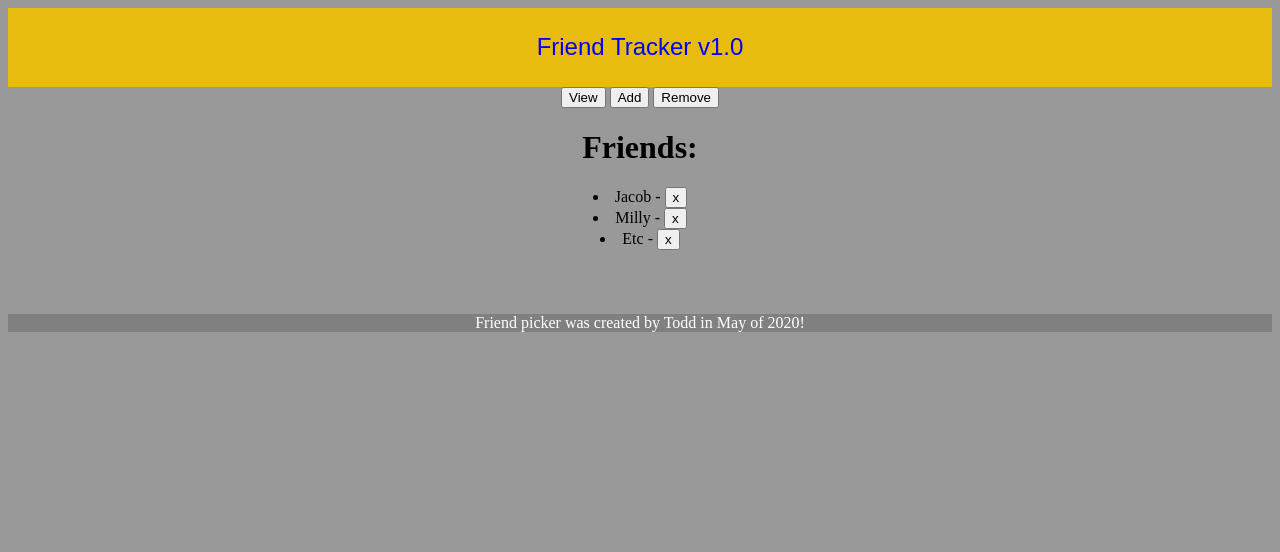
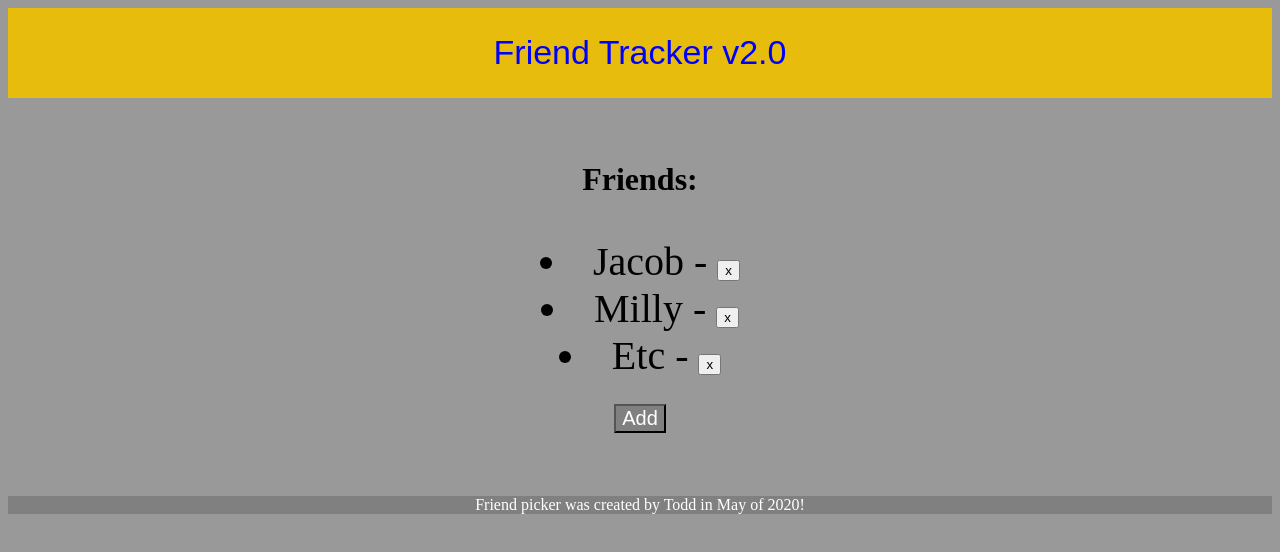
Before and after one commit to teros1121/Friend-Tracker, a plain HTML site: page index.html in a window 1280 px wide. Drawn offline with Linux system fonts and the light colour scheme.

Commit message:
Improve styles

```diff
--- a/index.html
+++ b/index.html
@@ -4,11 +4,12 @@
   <style>
 
   .header{
-    font-size: 24px;
+    font-size: 34px;
     color: blue;
     background-color: #e8bc0c;
     font-family: sans-serif;
     padding: 2%;
+    margin-bottom: 5%;
   }
 
   body {
@@ -21,21 +22,32 @@
     color: white;
   }
 
+  #friends-names{
+    font-size: 40px;
+
+  }
+
+  .ui-btn{
+    color: white;
+    background-color: grey;
+    font-size: 20px;
+    margin-top: 2%
+  }
+
   </style>
 </head>
 <center>
 <div class = "header">
-Friend Tracker v1.0
+Friend Tracker v2.0
 </div>
 
-<button onclick="view();">View</button>
-<button onclick="add();">Add</button>
-<button onclick="remove();">Remove</button>
+
 
 <h1>Friends:</h1>
 
 <div id = "friends-names"></div>
 
+<button class= "ui-btn" onclick="add();">Add</button>
 
 </center>
 <div class = "footer">
--- a/script.js
+++ b/script.js
@@ -46,14 +46,15 @@ function remove_by_index(index_to_remove, array_to_splice){
     if(String(i) == String(index_to_remove)){
       console.log("Number Found");
       array_to_splice.splice(i, 1);
+      view();
     }
   }
 
+  view();
   return array_to_splice;
   //RETURN
   //THE ARRAY WITHOUT THE INDEX SPECIFIED
   console.log(index_to_remove);
-  render();
 }
 
 var array1 = ["A", 1, "B", 2];
```
